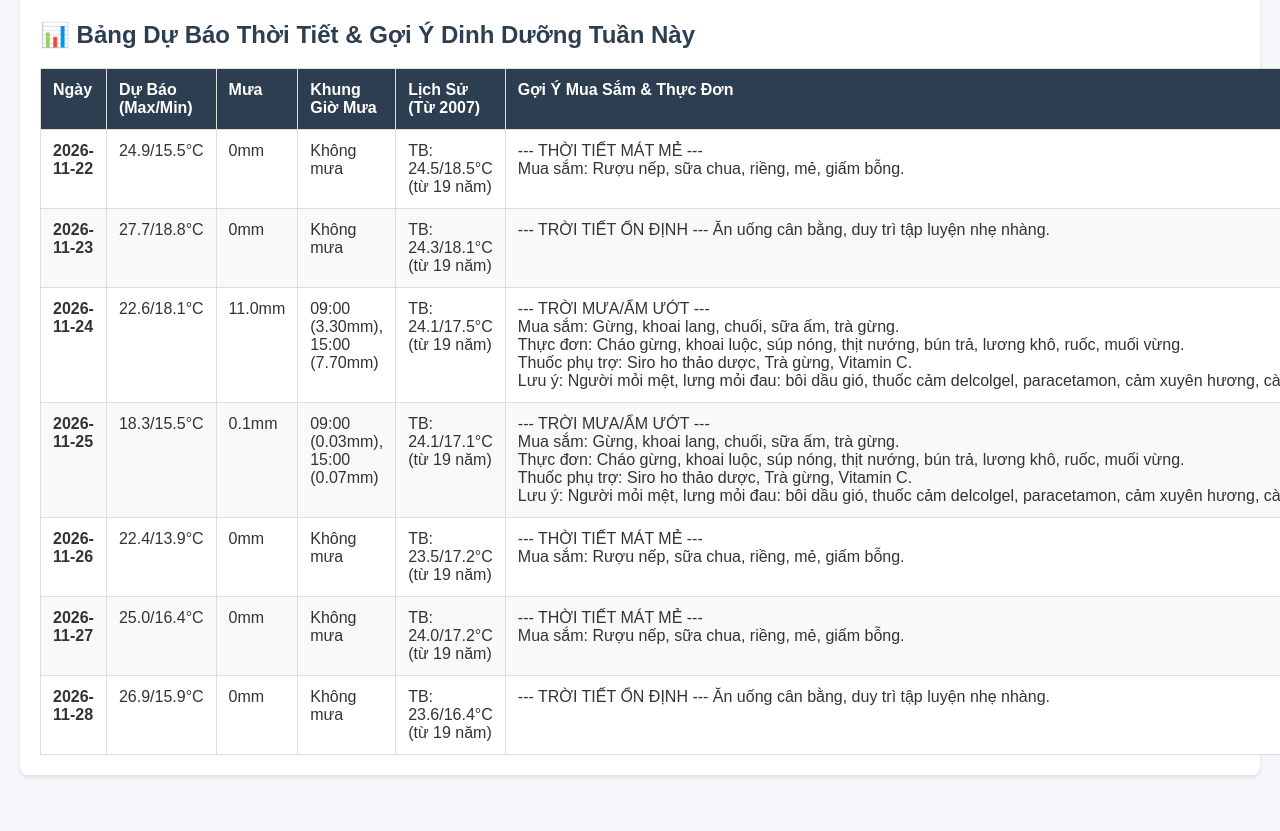
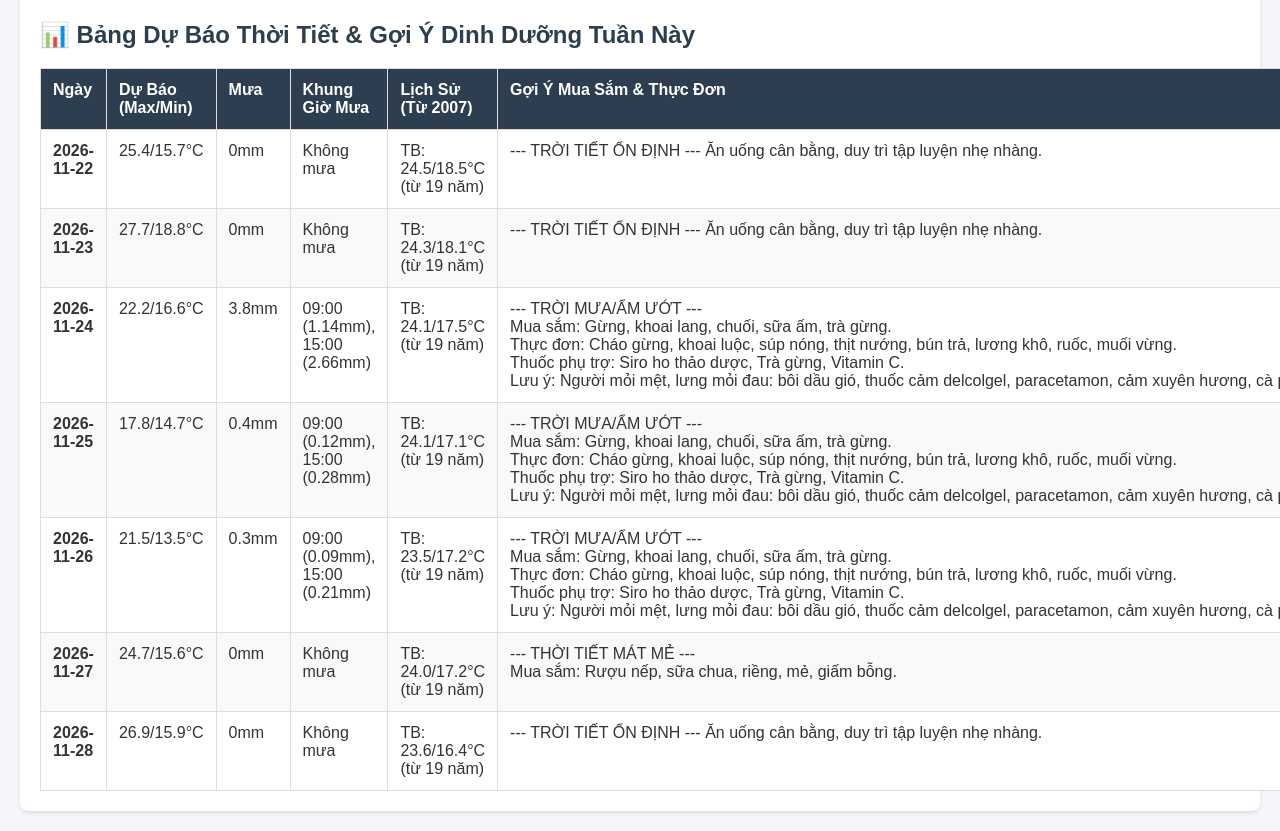
Before and after one commit to namnguyen7133-png/THUCDONHANGNGAY, a plain HTML site: page index.html in a window 1280 px wide. Shown: the part 440-1271 px from the top of the page. Before the commit the page ends 1235 px from the top, so only its background shows below. Drawn offline with Linux system fonts and the light colour scheme.

Commit message:
Auto update weather [skip ci]

```diff
--- a/index.html
+++ b/index.html
@@ -56,12 +56,11 @@
 
         <tr>
             <td><b>2026-11-22</b></td>
-            <td>24.9/15.5°C</td>
+            <td>25.4/15.7°C</td>
             <td>0mm</td>
             <td>Không mưa</td>
             <td>TB: 24.5/18.5°C (từ 19 năm)</td>
-            <td><pre style="font-family:inherit; margin:0;">--- THỜI TIẾT MÁT MẺ ---
-Mua sắm: Rượu nếp, sữa chua, riềng, mẻ, giấm bỗng.</pre></td>
+            <td><pre style="font-family:inherit; margin:0;">--- TRỜI TIẾT ỔN ĐỊNH --- Ăn uống cân bằng, duy trì tập luyện nhẹ nhàng.</pre></td>
         </tr>
 
         <tr>
@@ -75,9 +74,9 @@ Mua sắm: Rượu nếp, sữa chua, riềng, mẻ, giấm bỗng.</pre></td>
 
         <tr>
             <td><b>2026-11-24</b></td>
-            <td>22.6/18.1°C</td>
-            <td>11.0mm</td>
-            <td>09:00 (3.30mm), 15:00 (7.70mm)</td>
+            <td>22.2/16.6°C</td>
+            <td>3.8mm</td>
+            <td>09:00 (1.14mm), 15:00 (2.66mm)</td>
             <td>TB: 24.1/17.5°C (từ 19 năm)</td>
             <td><pre style="font-family:inherit; margin:0;">--- TRỜI MƯA/ẨM ƯỚT ---
 Mua sắm: Gừng, khoai lang, chuối, sữa ấm, trà gừng.
@@ -88,9 +87,9 @@ Lưu ý: Người mỏi mệt, lưng mỏi đau: bôi dầu gió, thuốc cảm
 
         <tr>
             <td><b>2026-11-25</b></td>
-            <td>18.3/15.5°C</td>
-            <td>0.1mm</td>
-            <td>09:00 (0.03mm), 15:00 (0.07mm)</td>
+            <td>17.8/14.7°C</td>
+            <td>0.4mm</td>
+            <td>09:00 (0.12mm), 15:00 (0.28mm)</td>
             <td>TB: 24.1/17.1°C (từ 19 năm)</td>
             <td><pre style="font-family:inherit; margin:0;">--- TRỜI MƯA/ẨM ƯỚT ---
 Mua sắm: Gừng, khoai lang, chuối, sữa ấm, trà gừng.
@@ -101,17 +100,20 @@ Lưu ý: Người mỏi mệt, lưng mỏi đau: bôi dầu gió, thuốc cảm
 
         <tr>
             <td><b>2026-11-26</b></td>
-            <td>22.4/13.9°C</td>
-            <td>0mm</td>
-            <td>Không mưa</td>
+            <td>21.5/13.5°C</td>
+            <td>0.3mm</td>
+            <td>09:00 (0.09mm), 15:00 (0.21mm)</td>
             <td>TB: 23.5/17.2°C (từ 19 năm)</td>
-            <td><pre style="font-family:inherit; margin:0;">--- THỜI TIẾT MÁT MẺ ---
-Mua sắm: Rượu nếp, sữa chua, riềng, mẻ, giấm bỗng.</pre></td>
+            <td><pre style="font-family:inherit; margin:0;">--- TRỜI MƯA/ẨM ƯỚT ---
+Mua sắm: Gừng, khoai lang, chuối, sữa ấm, trà gừng.
+Thực đơn: Cháo gừng, khoai luộc, súp nóng, thịt nướng, bún trả, lương khô, ruốc, muối vừng.
+Thuốc phụ trợ: Siro ho thảo dược, Trà gừng, Vitamin C.
+Lưu ý: Người mỏi mệt, lưng mỏi đau: bôi dầu gió, thuốc cảm delcolgel, paracetamon, cảm xuyên hương, cà phê sữa tối.</pre></td>
         </tr>
 
         <tr>
             <td><b>2026-11-27</b></td>
-            <td>25.0/16.4°C</td>
+            <td>24.7/15.6°C</td>
             <td>0mm</td>
             <td>Không mưa</td>
             <td>TB: 24.0/17.2°C (từ 19 năm)</td>
```
